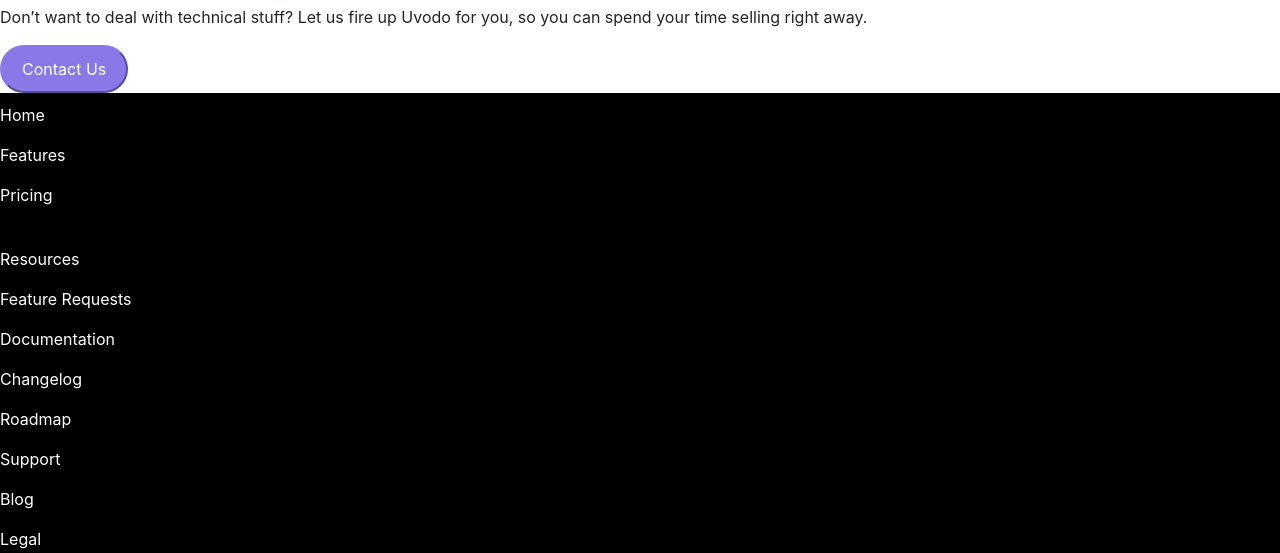
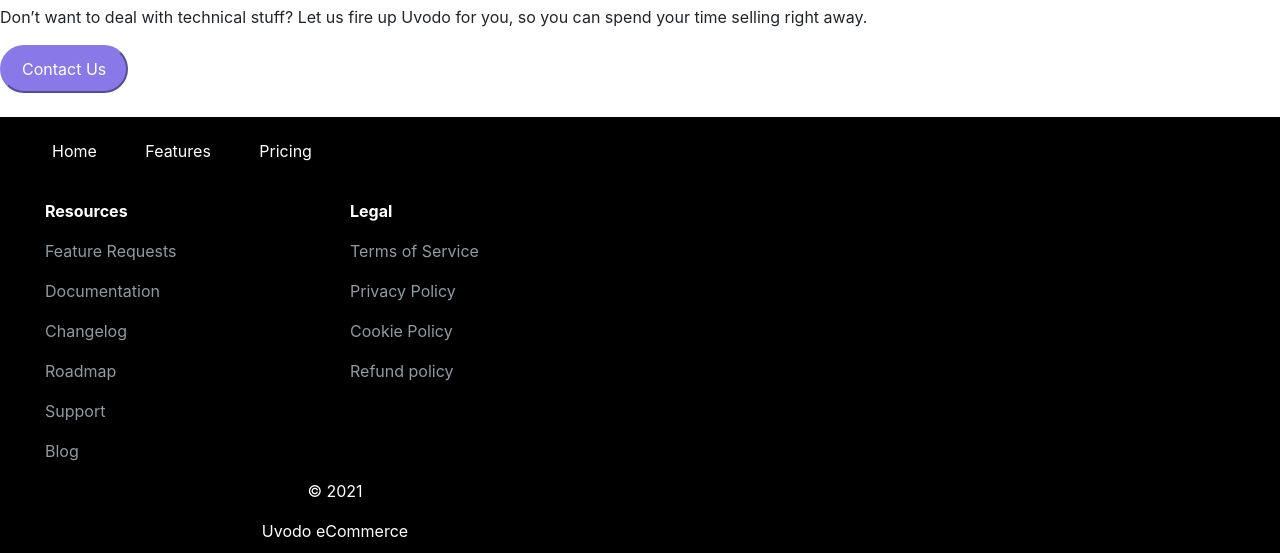
Before and after one commit to nikki-henri/ProgWeb, a plain HTML site: page SitioUvodo/Uvodo.html in a window 1280 px wide. Shown: the part 5605-6158 px from the top of the page. Drawn offline with nearby package versions, Linux system fonts and the light colour scheme.

Commit message:
Add files via upload

```diff
--- a/SitioUvodo/Uvodo.html
+++ b/SitioUvodo/Uvodo.html
@@ -320,27 +320,40 @@
     </div>
 
 </body>
+<br>
 <footer>
     <div class="navdown">
-        <p>Home</p>
-        <p>Features</p>
-        <p>Pricing</p>
+        <button class="navd">Home</button>
+        <button class="navd">Features</button>
+        <button class="navd">Pricing</button>
     </div>
     <br>
     <div class="navdown2">
-        <p>Resources</p>
+        <div class="container">
+            <div class="row">
+                <div class="col">
+                    <p><strong>Resources</strong></p>
+                    <div class="ND">
                     <p>Feature Requests</p>
                     <p>Documentation</p>
                     <p>Changelog</p>
                     <p>Roadmap</p>
                     <p>Support</p>
                     <p>Blog</p>
-
-        <p>Legal</p>
+                    </div>
+                </div>
+                <div class="col">
+                    <p><strong>Legal</strong></p>
+                    <div class="ND">
                     <p>Terms of Service</p>
                     <p>Privacy Policy</p>
                     <p>Cookie Policy</p>
                     <p>Refund policy</p>
+                </div>
+                <div class="w-100"></div>
+            </div>
+        </div>
+
     </div>
     <div class="final">
         <p>© 2021</p>
--- a/SitioUvodo/css/style.css
+++ b/SitioUvodo/css/style.css
@@ -45,6 +45,24 @@ footer{
     padding-top: 10px;
     padding-bottom: 50px;
 }
+.navd{
+    border-color: transparent;
+    background-color: transparent;
+}
+.navd:hover{
+    color: #ed9981;
+}
+
 .final{
     text-align: center;
 }
+.ND{
+    color: #8e9ca1;
+}
+.navdown{
+    padding-left: 30px;
+}
+.navdown2{
+    padding-left: 30px;
+    padding-right: 50%;
+}
```
Lines whose indentation alone changed are shown as unchanged.
